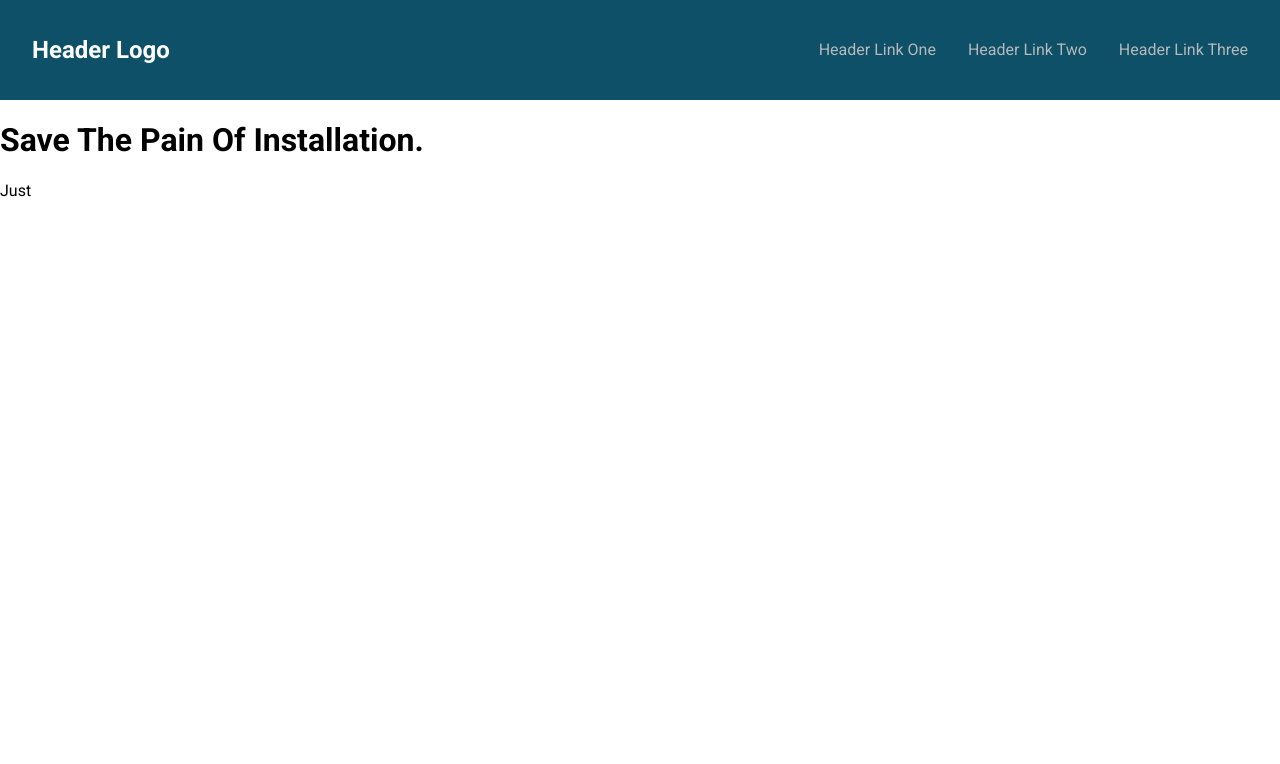
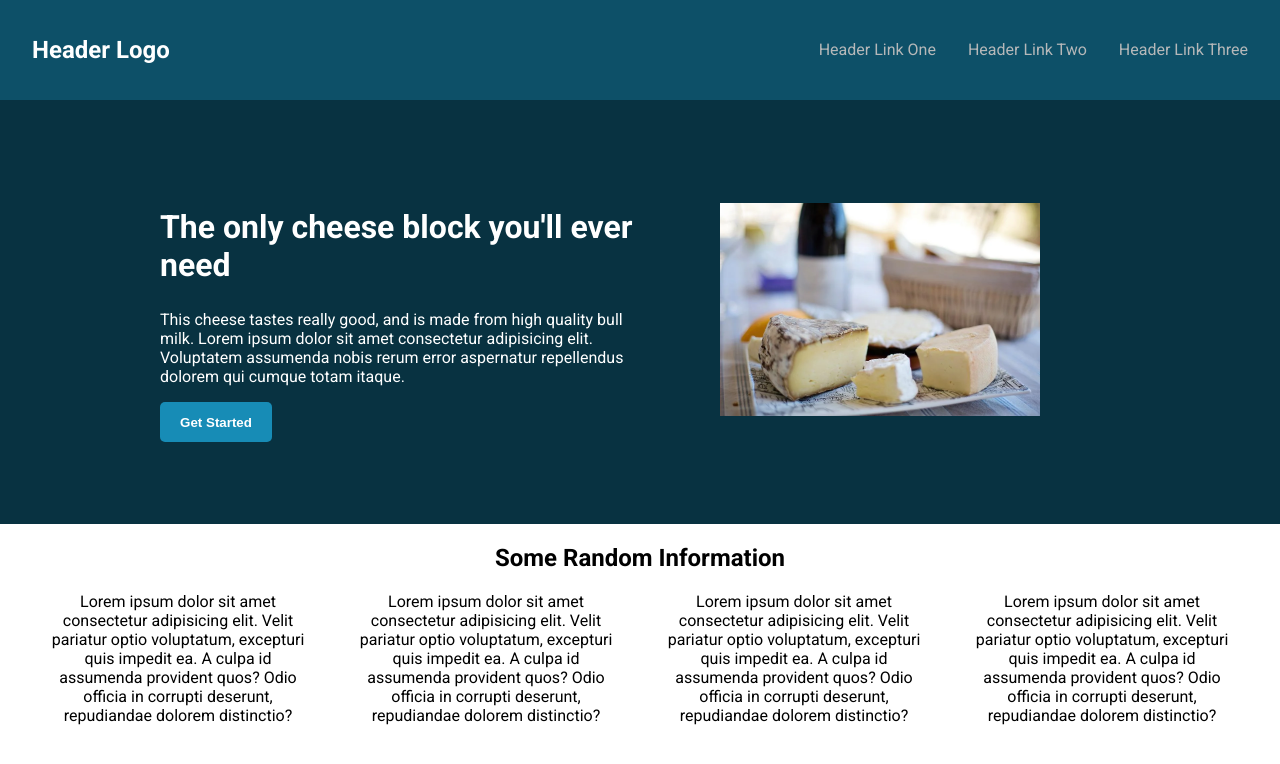
Before and after one commit to BullfrogBST/Odin-Landing-Page, a plain HTML site: page index.html in a window 1280 px wide. Drawn offline with Linux system fonts and the light colour scheme.

Commit message:
Add and style hero section. Start info section.

```diff
--- a/index.html
+++ b/index.html
@@ -26,13 +26,37 @@
         </nav>
     </header>
     <main>
-        <div class="hero-right">
-            <h1 class="hero-header">Save The Pain Of Installation.</h1>
-            <p class="hero-text">Just</p>
-        </div>
-        <div class="hero-left">
-
-        </div>
+        <article class="hero">
+            <div class="hero-right">
+                <h1 class="hero-header">The only cheese block you'll ever need</h1>
+                <p class="hero-text">This cheese tastes really good, and is made from high quality bull milk. Lorem ipsum dolor sit amet consectetur adipisicing elit. Voluptatem assumenda nobis rerum error aspernatur repellendus dolorem qui cumque totam itaque.</p>
+                <button class="btn">Get Started</button>
+            </div>
+            <div class="hero-left">
+                    <img src="images/cheese-tray-1433504_960_720.webp" alt="Yummy Cheese" class="hero-img">
+            </div>
+        </article>
+        <article class="info">
+            <h2 class="info-header">Some Random Information</h2>
+            <div class="info-cards">
+                <div class="info-card">
+                    <div class="info-box"></div>
+                    <div class="info-text">Lorem ipsum dolor sit amet consectetur adipisicing elit. Velit pariatur optio voluptatum, excepturi quis impedit ea. A culpa id assumenda provident quos? Odio officia in corrupti deserunt, repudiandae dolorem distinctio?</div>
+                </div>
+                <div class="info-card">
+                    <div class="info-box"></div>
+                    <div class="info-text">Lorem ipsum dolor sit amet consectetur adipisicing elit. Velit pariatur optio voluptatum, excepturi quis impedit ea. A culpa id assumenda provident quos? Odio officia in corrupti deserunt, repudiandae dolorem distinctio?</div>
+                </div>
+                <div class="info-card">
+                    <div class="info-box"></div>
+                    <div class="info-text">Lorem ipsum dolor sit amet consectetur adipisicing elit. Velit pariatur optio voluptatum, excepturi quis impedit ea. A culpa id assumenda provident quos? Odio officia in corrupti deserunt, repudiandae dolorem distinctio?</div>
+                </div>
+                <div class="info-card">
+                    <div class="info-box"></div>
+                    <div class="info-text">Lorem ipsum dolor sit amet consectetur adipisicing elit. Velit pariatur optio voluptatum, excepturi quis impedit ea. A culpa id assumenda provident quos? Odio officia in corrupti deserunt, repudiandae dolorem distinctio?</div>
+                </div>
+            </div>
+        </article>
     </main>
 </body>
 </html>
--- a/styles.css
+++ b/styles.css
@@ -14,6 +14,26 @@ body{
     --gray-4: #767A7B;
     --gray-5: #6D7172;
     --gray-6: #646768;
+}
+
+/*Reusable Styles*/
+
+h1{
+    font-size: 32px
+}
+
+.btn{
+    width: 7rem;
+    height: 2.5rem;
+
+    background-color: var(--secondary-color);
+    border: none;
+
+    border-radius: 5px;
+    cursor: pointer;
+
+    color: white;
+    font-weight: bold;
 }
 
 /*Header*/
@@ -48,3 +68,36 @@ nav > ul > li > a:hover{
 }
 
 /*Hero Content*/
+
+.hero{
+    display: flex;
+    gap: 5rem;
+    align-items: center;
+
+    background-color: var(--primary-color);
+    color: white;
+    padding: 7rem 10rem;
+
+    height: 25vh;
+}
+
+.hero-right{
+    width: 50%;
+}
+
+.hero-img{
+    width: 25vw;
+    height: auto;
+}
+
+/*Info Section*/
+
+.info{
+    text-align: center;
+    padding: 0 3rem;
+}
+
+.info-cards{
+    display: flex;
+    gap: 3rem;
+}
```
Also changed, not shown: images/cheese-tray-1433504_960_720.webp (added), 1 other file.
